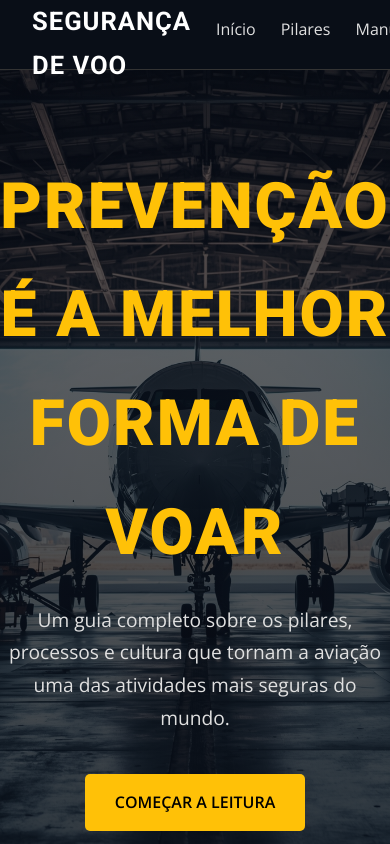
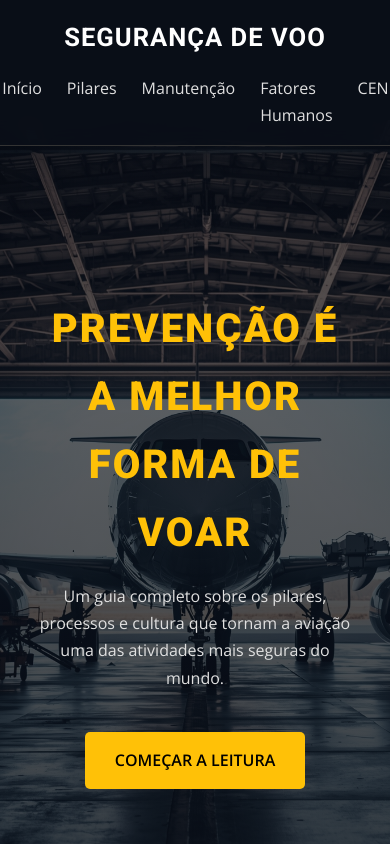
Before and after one commit to almeidaricoso-max/site-seguranca-voo-responsivo, a plain HTML site: page index.html in a window 390 px wide. Shown: the top 844 px of the page. Drawn offline with nearby package versions, Linux system fonts and the light colour scheme.

Commit message:
Update style.css

```diff
--- a/style.css
+++ b/style.css
@@ -164,4 +164,44 @@ section:not(#hero-banner) {
     z-index: -1;
     border-radius: 8px; /* Opcional: para bordas arredondadas */
 }
+/* ======================================================= */
+/* --- REGRAS PARA CELULAR (DESIGN RESPONSIVO) --- */
+/* ======================================================= */
+@media (max-width: 768px) {
+    nav {
+        flex-direction: column; /* Empilha o logo e o menu */
+        gap: 15px;
+    }
+
+    header {
+        height: auto; /* Altura automática para caber os itens */
+        padding: 1rem 0;
+    }
+
+    main {
+        padding-top: 120px; /* Aumenta o espaço para o novo header */
+    }
+
+    .hero-content h3 {
+        font-size: 2.5rem; /* Reduz o título principal */
+    }
+
+    .hero-content p {
+        font-size: 1rem; /* Reduz o parágrafo */
+    }
+
+    section {
+        padding: 3rem 1rem; /* Reduz o espaçamento das seções */
+    }
+
+    section h2 {
+        font-size: 1.8rem; /* Reduz os títulos das seções */
+    }
+
+    .pilares-container {
+        grid-template-columns: 1fr; /* Força os pilares a ficarem em uma única coluna */
+    }
+
+    /* Remove o efeito parallax em celulares, pois pode causar problemas de performance */
+    #hero-banner, #manutencao::before, #fatores-humanos::before {
 footer { text-align: center; padding: 2.5rem 0; background: var(--background-dark); color: #888; }
```
